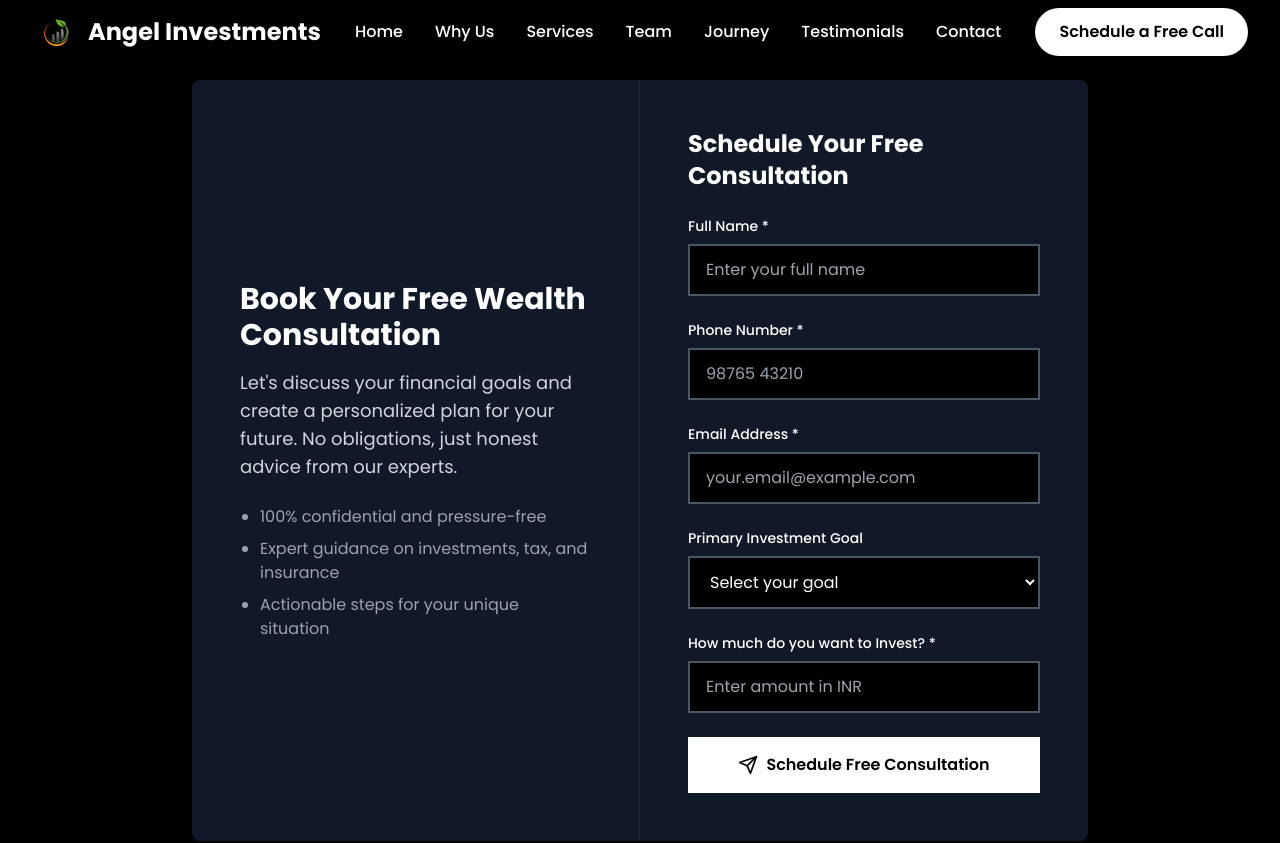
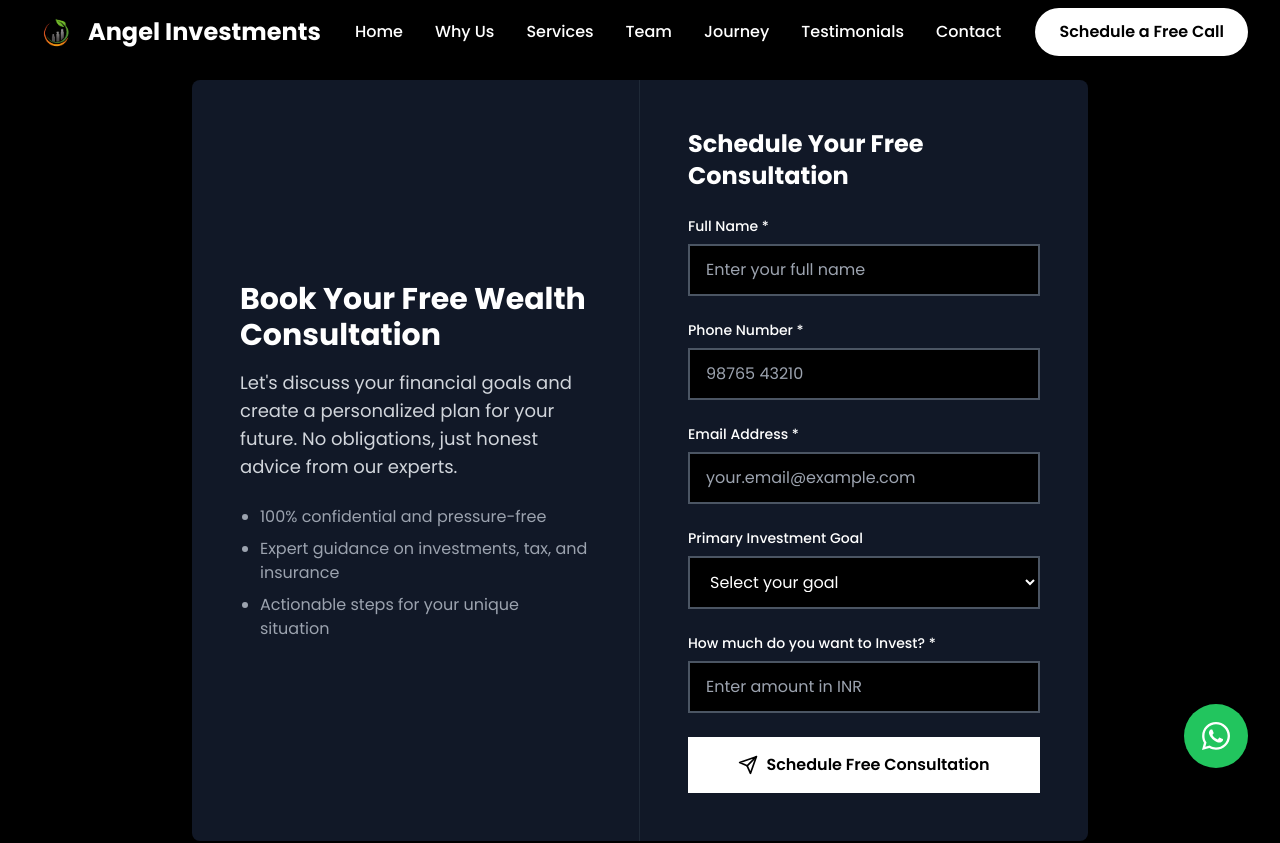
Before and after one commit to Abhishekrgadad/WealthwiseReact, a React (Vite) app in the folder Wealth/: page /schedule in a window 1280 px wide. Shown: the top 843 px of the page. Built offline with nearby package versions, Linux system fonts and the light colour scheme.

Commit message:
[ADD] Whatsapp floating icon

```diff
--- a/Wealth/package.json
+++ b/Wealth/package.json
@@ -14,6 +14,7 @@
     "lucide-react": "^0.344.0",
     "react": "^18.3.1",
     "react-dom": "^18.3.1",
+    "react-icons": "^5.5.0",
     "react-router-dom": "^6.30.1"
   },
   "devDependencies": {
--- a/Wealth/src/App.tsx
+++ b/Wealth/src/App.tsx
@@ -10,6 +10,7 @@ import Contact from './components/sections/Contact';
 import Blog from './components/sections/Blog';
 import Footer from './components/Footer';
 import ScheduleForm from './components/ScheduleForm';
+import { WhatsappFloating } from './components/ScheduleForm';
 
 function App() {
   return (
@@ -34,6 +35,7 @@ function App() {
           </Routes>
         </main>
         <Footer />
+        <WhatsappFloating />
       </div>
     </BrowserRouter>
   );
--- a/Wealth/src/components/ScheduleForm.tsx
+++ b/Wealth/src/components/ScheduleForm.tsx
@@ -1,6 +1,20 @@
 import React, { useState } from 'react';
 import { motion, AnimatePresence } from 'framer-motion';
 import { Send } from 'lucide-react';
+import { FaWhatsapp } from 'react-icons/fa';
+
+export const WhatsappFloating = () => (
+  <a
+    href="https://wa.me/919035254332"
+    target="Whatsapp"
+    rel="noopener noreferrer"
+    className="fixed z-50 bottom-6 right-6 md:bottom-8 md:right-8 bg-green-500 hover:bg-green-600 text-white rounded-full shadow-lg p-4 flex items-center justify-center transition-colors duration-200"
+    aria-label="Chat on WhatsApp"
+    style={{ boxShadow: '0 4px 16px rgba(0,0,0,0.25)' }}
+  >
+    <FaWhatsapp size={32} />
+  </a>
+);
 
 const ScheduleForm = () => {
   const [formData, setFormData] = useState({
--- a/package.json
+++ b/package.json
@@ -1,5 +1,6 @@
 {
   "dependencies": {
+    "react-icons": "^5.5.0",
     "react-router-dom": "^6.30.1"
   }
 }
```
Also changed, not shown: 2 other files (tests, documents, lock files or other folders).
